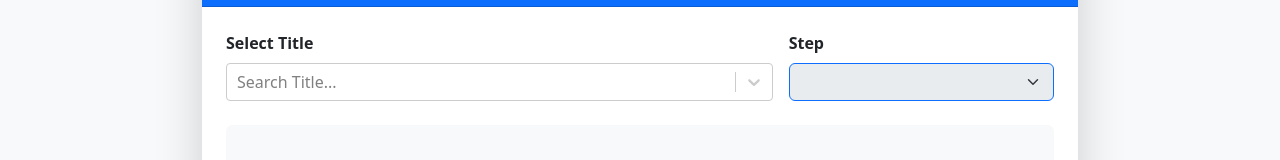
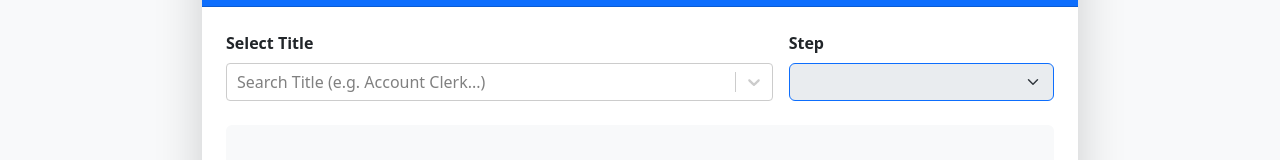
Before and after one commit to seagullcanfly/civilbuddy, a React (Vite) app: page / in a window 1280 px wide. Shown: the part 184-344 px from the top of the page. Built offline with nearby package versions, Linux system fonts and the light colour scheme.

Commit message:
Fix blank screen crash: Filter titles with missing salary data and add safety checks

```diff
--- a/src/pages/PromotionCalculator.tsx
+++ b/src/pages/PromotionCalculator.tsx
@@ -19,13 +19,17 @@ export default function PromotionCalculator() {
   const [newTitle, setNewTitle] = useState<{ value: string; label: string; grade: string } | null>(null);
   const [promoDate, setPromoDate] = useState<string>(new Date().toISOString().slice(0, 10)); // Default Today
 
-  // Options
-  const titleOptions = useMemo(() => titleData.map(t => ({
-    value: t.title,
-    label: `${t.title} (Gr ${t.grade})`,
-    grade: String(t.grade),
-    spec: t.spec
-  })), []);
+  // Filter options to only include titles with valid salary data
+  const titleOptions = useMemo(() => {
+    return titleData
+      .filter(t => salaryData[String(t.grade)]) // Only keep titles we have data for
+      .map(t => ({
+        value: t.title,
+        label: `${t.title} (Gr ${t.grade})`,
+        grade: String(t.grade),
+        spec: t.spec
+      }));
+  }, []);
 
   // Helpers
   const getSteps = (grade: string) => {
@@ -45,6 +49,10 @@ export default function PromotionCalculator() {
 
     const currentGrade = currentTitle.grade;
     const newGrade = newTitle.grade;
+
+    // Safety check
+    if (!salaryData[currentGrade] || !salaryData[newGrade]) return null;
+
     const currentBaseSalary = salaryData[currentGrade][currentStep];
 
     // 1. Check Date Logic (July 1st)
@@ -97,7 +105,7 @@ export default function PromotionCalculator() {
         newStep: foundStep,
         newSalary: foundSalary,
         raiseAmount: foundSalary - adjustedBaseSalary,
-        raisePercent: (foundSalary - adjustedBaseSalary) / adjustedBaseSalary
+        raisePercent: adjustedBaseSalary > 0 ? (foundSalary - adjustedBaseSalary) / adjustedBaseSalary : 0
     };
   }, [currentTitle, newTitle, currentStep, promoDate, currentSteps]);
 
@@ -144,7 +152,7 @@ export default function PromotionCalculator() {
                 </select>
               </div>
 
-              {currentTitle && (
+              {currentTitle && salaryData[currentTitle.grade] && (
                   <div className="alert alert-secondary py-2">
                       <small>Base Salary: <strong>{formatMoney(salaryData[currentTitle.grade][currentStep])}</strong> (Bi-Weekly)</small>
                   </div>
--- a/src/pages/SalaryVerification.tsx
+++ b/src/pages/SalaryVerification.tsx
@@ -38,16 +38,22 @@ export default function SalaryVerification() {
   useEffect(() => {
     if (steps.includes('S')) setStep('S');
     else if (steps.includes('0')) setStep('0');
+    else if (steps.length > 0) setStep(steps[0]);
   }, [currentGrade, steps]);
 
   const formatMoney = (val: number) => val.toLocaleString('en-US', { style: 'currency', currency: 'USD', maximumFractionDigits: 0 });
 
-  const titleOptions = useMemo(() => titleData.map(t => ({
-    value: t.title,
-    label: t.title,
-    grade: String(t.grade),
-    spec: t.spec
-  })), []);
+  // Filter options to only include titles with valid salary data
+  const titleOptions = useMemo(() => {
+    return titleData
+      .filter(t => salaryData[String(t.grade)]) // Only keep titles we have data for
+      .map(t => ({
+        value: t.title,
+        label: t.title,
+        grade: String(t.grade),
+        spec: t.spec
+      }));
+  }, []);
 
   // Calculation Helper
   const calculateRow = (base: number, diffPercent: number) => {
@@ -85,7 +91,7 @@ export default function SalaryVerification() {
               <Select
                 options={titleOptions}
                 onChange={setSelectedTitle}
-                placeholder="Search Title..."
+                placeholder="Search Title (e.g. Account Clerk...)"
                 isClearable
                 className="basic-single"
               />
```
